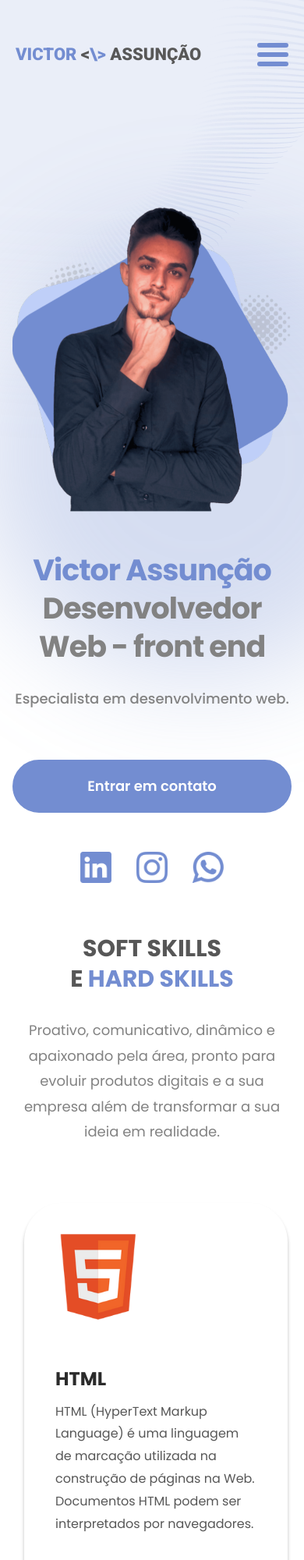
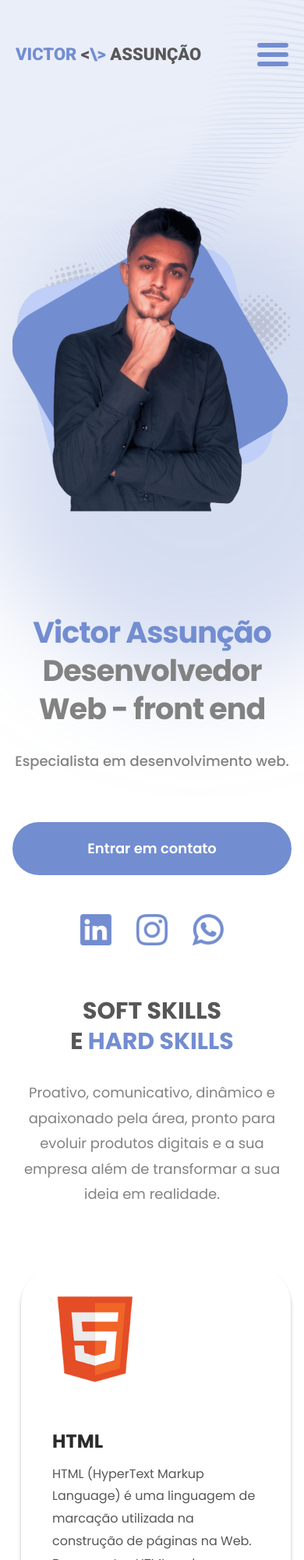
Before and after one commit to victor-assuncao/portfolio, a website with bundled scripts: page index.html in a window 390 px wide. Shown: the top 2000 px of the page at 78% size. Built offline with nearby package versions, Linux system fonts and the light colour scheme.

Commit message:
Alterando dados de depoimentos

```diff
--- a/css/home.css
+++ b/css/home.css
@@ -3,10 +3,10 @@
 .home {
     padding: 0 60px 0 120px;
     display: flex;
-    flex-wrap: wrap-reverse;
+    justify-content: space-between;
     width: 100%;
     margin-top: 125px;
-    gap: 20px;
+    gap: 100px 20px;
 }
 
 .home__presentation,
@@ -81,6 +81,7 @@
 /* Visual */
 
 .home__visual > .container {
+    position: relative;
     width: 612px;
 }
 
@@ -105,8 +106,8 @@
     z-index: 2;
 
     position: absolute;
-    bottom: 40px;
-    right: -40px;
+    bottom: -30px;
+    right: 40px;
 }
 
 .smallText {
@@ -197,6 +198,7 @@
 
     .home {
         padding: 0 60px;
+        flex-direction: column-reverse;
     }
 
     .home__title {
@@ -222,6 +224,15 @@
     .home__visual {
         display: flex;
         justify-content: center;
+    }
+
+    .home__evolution {
+        /* top: 0;
+        left: 0;
+        right: 0;
+        bottom: 0;
+
+        margin: auto auto auto auto; */
     }
 
     .home__presentation {
@@ -256,6 +267,10 @@
         width: 100%;
     }
 
+    .home__evolution {
+        display: none;
+    }
+
     .home__title {
         font-size: 4.8rem;
     }
--- a/css/skills.css
+++ b/css/skills.css
@@ -189,7 +189,7 @@
 @media (max-width: 630px) { /* Mobile Version */
 
     .skills {
-        padding: 60px 16px;
+        padding: 60px 12px;
     }
 }
 
--- a/index.html
+++ b/index.html
@@ -136,8 +136,8 @@
                 <div class="container">
 
                     <img src="./img/home_visual.png" alt="" class="home__me">
-                </div>
-                <!-- <div class="home__evolution">
+
+                    <div class="home__evolution">
                         <p>
                             <span class="smallText">Constante</span>
                             <br>Evolução
@@ -167,7 +167,8 @@
                                 <div class="blueBar"></div>
                             </div>
                         </div>
-                </div> -->
+                    </div>
+                </div>
             </div>
         </section>
 
--- a/js/data.js
+++ b/js/data.js
@@ -91,18 +91,6 @@ export class Data {
                     aprender e superar desafios. Possui uma excelente comunição, qualidade
                     ténica e se trata de uma pessoa muito colaborativa, estando sempre disposto
                     a ajudar.`
-            },
-
-            {
-                id: 3,
-                name: 'Bruno Quadrotti',
-                company: 'TOTVS',
-                role: 'Engenheiro de Software',
-                testimony:
-                    `Sempre foi um profissional proativo e disposto a aprender. Lidava com facilidade
-                    com as demandas que eram passadas para ele e sempre estava disposto a entregar da
-                    melhor forma possível. Do meu ponto de vista, o Victor teve um desenvolvimento
-                    acima da média em comparação com outros profissionais que trabalhei, por isso recomendo ele.`
             }
         ]
     }
--- a/js/index.js
+++ b/js/index.js
@@ -84,7 +84,7 @@ function openAndCloseMenu() {
     // Testimonies
     var swiper = new Swiper("[data-testimonies-swiper]", {
         slidesPerView: "auto",
-        initialSlide: 1,
+        initialSlide: 0, // Quando tiver mais de 2 depoimentos, trocar de 0 pra 1.
         centeredSlides: true,
         spaceBetween: 30,
         pagination: {
```
Also changed, not shown: img/home_visual-2.png (added). Lines whose indentation alone changed are shown as unchanged.
